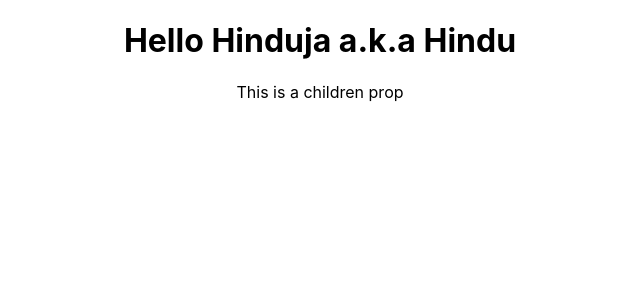
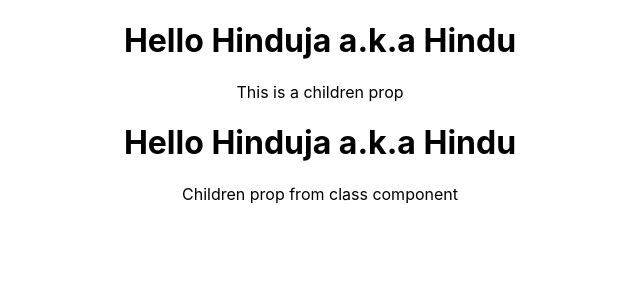
Before and after one commit to VelupulaHinduja/LearnReact, a React (Create React App) app: page / in a window 1280 px wide. Shown: the top 300 px of the page, without its empty margins (320-960 px from the left). Built offline with nearby package versions, Linux system fonts and the light colour scheme.

Commit message:
Add props and child props to class component

```diff
--- a/src/App.js
+++ b/src/App.js
@@ -7,7 +7,7 @@ function App() {
 	return (
 		<div className="App">
 			<Greet name="Hinduja" nickName="Hindu">This is a children prop</Greet>
-      {/* <Welcome/> */}
+      <Welcome name="Hinduja" nickName="Hindu">Children prop from class component</Welcome>
       {/* <Hello/> */}
 		</div>
 	);
--- a/src/Components/Welcome.js
+++ b/src/Components/Welcome.js
@@ -2,8 +2,16 @@ import React, { Component } from "react";
 
 class Welcome extends Component {
 	render() {
-		return <h1> Class component </h1>;
+		return (
+			<div>
+				<h1>
+					{" "}
+					Hello {this.props.name} a.k.a {this.props.nickName}
+				</h1>
+				{this.props.children}
+			</div>
+		);
 	}
 }
 
-export default Welcome
+export default Welcome;
```
